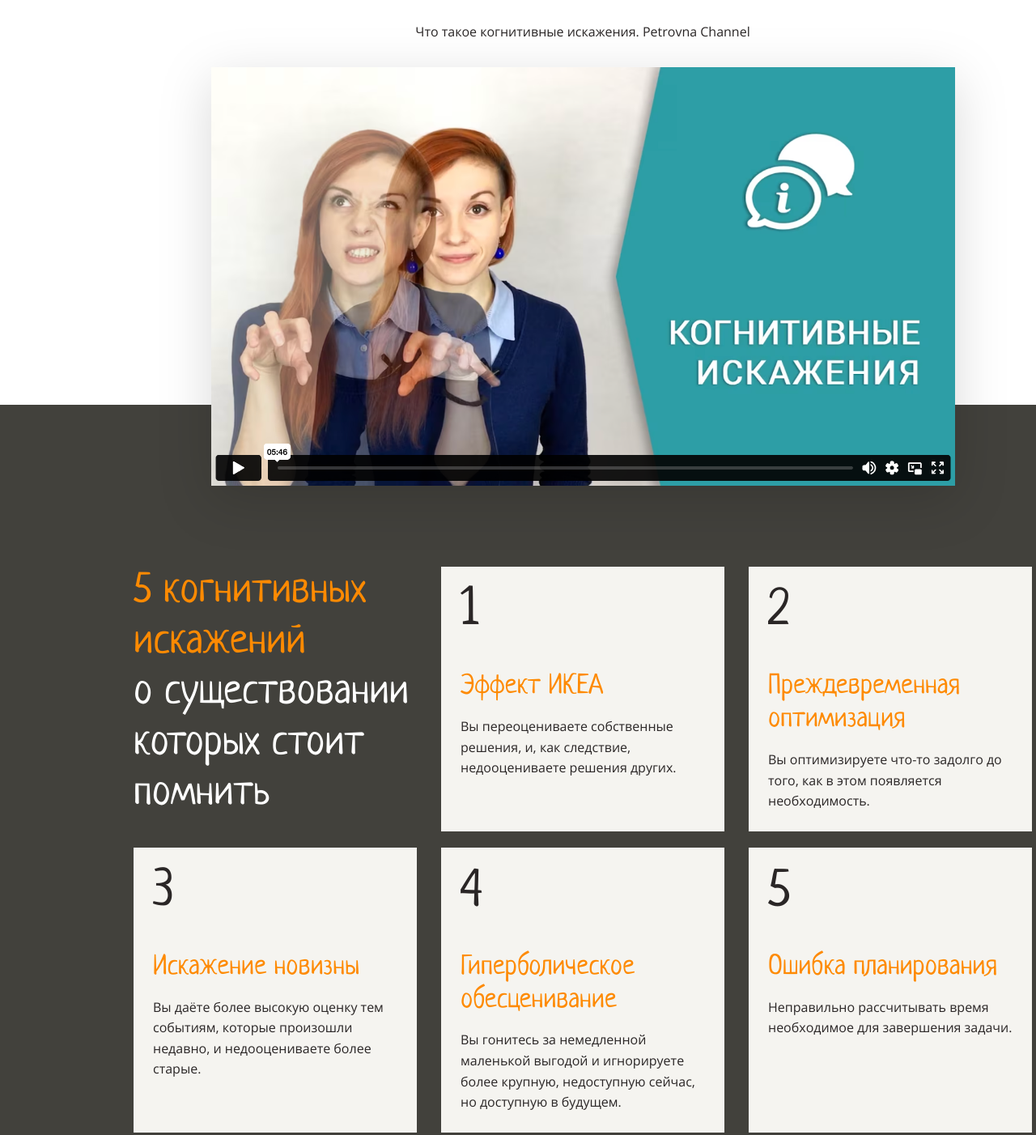
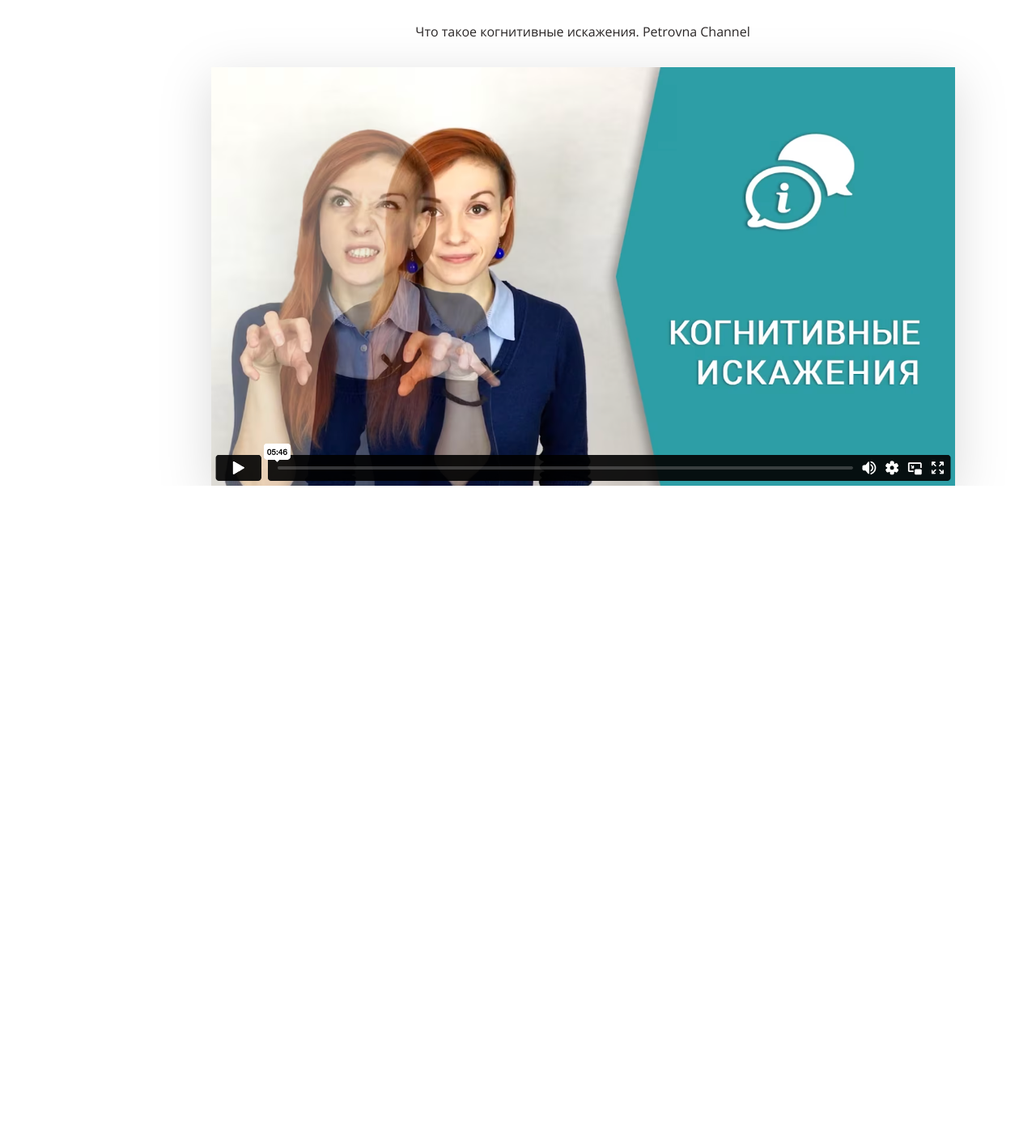
Before and after one commit to VgomerV/layout-designer-project-58, a website: page src/index.html in a window 1280 px wide. Shown: the part 1166-2568 px from the top of the page at 81% size. After the commit the page ends 1766 px from the top, so only its background shows below. Drawn offline with Linux system fonts and the light colour scheme.

Commit message:
fix preview section

```diff
--- a/src/index.html
+++ b/src/index.html
@@ -56,7 +56,7 @@
     </div>
   </section>
   <!-- SECTION NAV -->
-  <nav id="navigation" class="section section--bg-primary-dark">
+  <!-- <nav id="navigation" class="section section--bg-primary-dark">
     <div class="section__container nav">
       <div class="nav__cards-title">
         <h3 class="nav__title">
@@ -103,7 +103,6 @@
         </p>
       </a>
     </div>
-  </div>
-  </nav>
+  </nav> -->
 </body>
 </html>
--- a/src/styles/style.css
+++ b/src/styles/style.css
@@ -161,6 +161,7 @@ a {
 }
 
 .preview {
+  position: relative;
   height: 747px;
   padding-bottom: 0;
   text-align: center;
@@ -175,8 +176,10 @@ a {
 }
 
 .preview__img {
-  position: relative;
-  z-index: 1;
+  position: absolute;
+  right: 0;
+  left: 0;
+  margin: auto;
 
   width: 919px;
   height: 517px;
@@ -184,7 +187,7 @@ a {
   filter: drop-shadow(0 16px 32px rgba(0 0 0 / 15%));
 }
 
-.nav {
+/* .nav {
   display: flex;
   column-gap: 30px;
   row-gap: 20px;
@@ -222,4 +225,4 @@ a {
 .card:hover {
   background-color: var(--primary);
   color: var(--white);
-}
+} */
```
